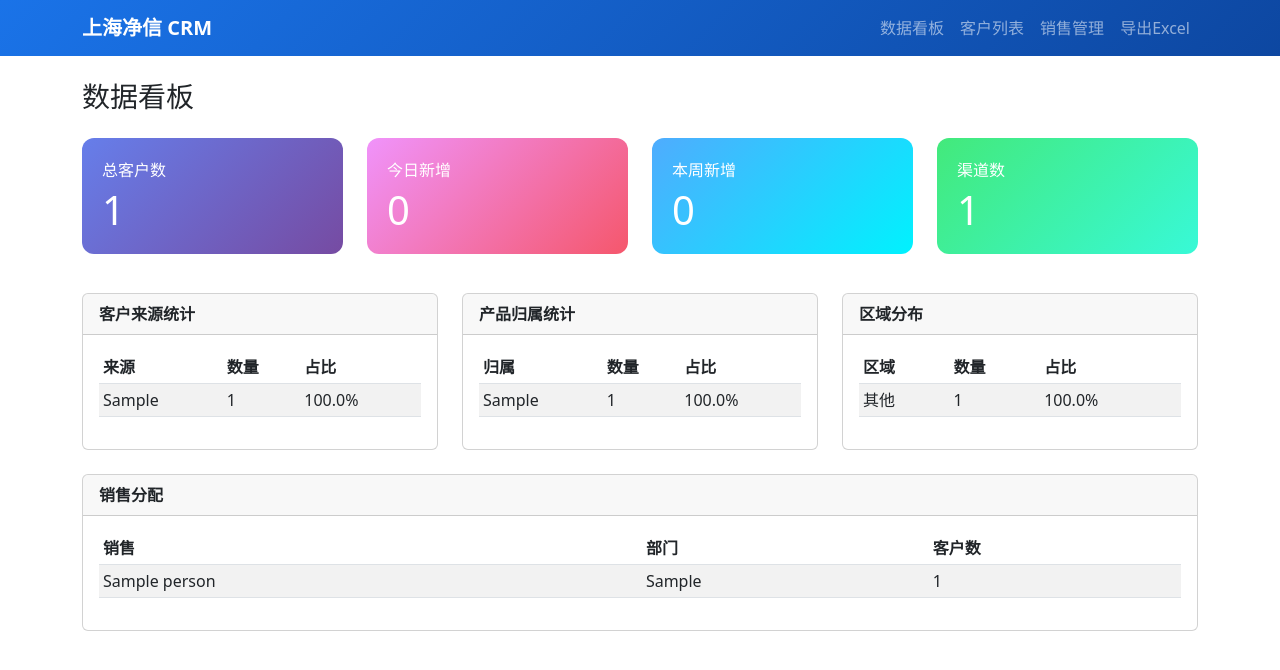
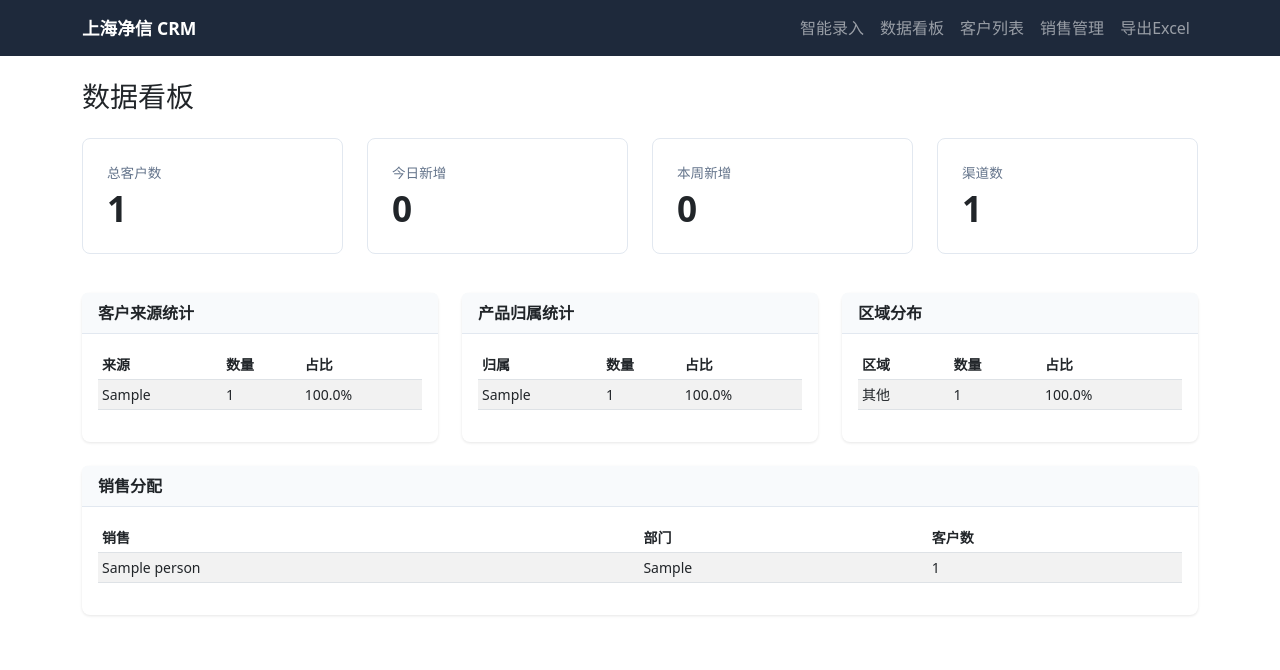
Before and after one commit to baicai548/jingxin-crm, a Flask app: page /dashboard in a window 1280 px wide. Shown: the top 670 px of the page. Run offline with Flask 3, Linux system fonts and the light colour scheme; tables that the repository leaves empty hold one stand-in row (values such as "Sample post"); some libraries are stand-ins or nearby versions.

Commit message:
Update base.html

```diff
--- a/templates/base.html
+++ b/templates/base.html
@@ -6,13 +6,22 @@
 <title>上海净信CRM</title>
 <link href="https://cdn.bootcdn.net/ajax/libs/twitter-bootstrap/5.3.0/css/bootstrap.min.css" rel="stylesheet">
 <style>
-.navbar{background:linear-gradient(135deg,#1a73e8,#0d47a1)}
-.sc{border-radius:12px;padding:20px;color:#fff;margin-bottom:15px}
-.sc h3{font-size:2.5rem;margin:0}
-.g1{background:linear-gradient(135deg,#667eea,#764ba2)}
-.g2{background:linear-gradient(135deg,#f093fb,#f5576c)}
-.g3{background:linear-gradient(135deg,#4facfe,#00f2fe)}
-.g4{background:linear-gradient(135deg,#43e97b,#38f9d7)}
+.navbar{background:#1e293b}
+.sc{border-radius:8px;padding:24px;margin-bottom:15px;border:1px solid #e2e8f0}
+.sc h3{font-size:2.2rem;margin:0;font-weight:700}
+.sc p{margin-bottom:4px;font-size:0.85rem;color:#64748b}
+.s1{background:#f8fafc;color:#1e293b;border-left:4px solid #3b82f6}
+.s1 h3{color:#3b82f6}
+.s2{background:#f8fafc;color:#1e293b;border-left:4px solid #ef4444}
+.s2 h3{color:#ef4444}
+.s3{background:#f8fafc;color:#1e293b;border-left:4px solid #10b981}
+.s3 h3{color:#10b981}
+.s4{background:#f8fafc;color:#1e293b;border-left:4px solid #8b5cf6}
+.s4 h3{color:#8b5cf6}
+.card{border:none;box-shadow:0 1px 3px rgba(0,0,0,0.1);border-radius:8px}
+.card-header{background:#f8fafc;border-bottom:1px solid #e2e8f0;font-weight:600}
+.table{font-size:0.875rem}
+.navbar-brand{font-size:1.1rem}
 </style>
 </head>
 <body>
@@ -22,6 +31,7 @@
 <button class="navbar-toggler" type="button" data-bs-toggle="collapse" data-bs-target="#nv"><span class="navbar-toggler-icon"></span></button>
 <div class="collapse navbar-collapse" id="nv">
 <div class="navbar-nav ms-auto">
+<a class="nav-link" href="/smart">智能录入</a>
 <a class="nav-link" href="/dashboard">数据看板</a>
 <a class="nav-link" href="/customers">客户列表</a>
 <a class="nav-link" href="/sales">销售管理</a>
```
